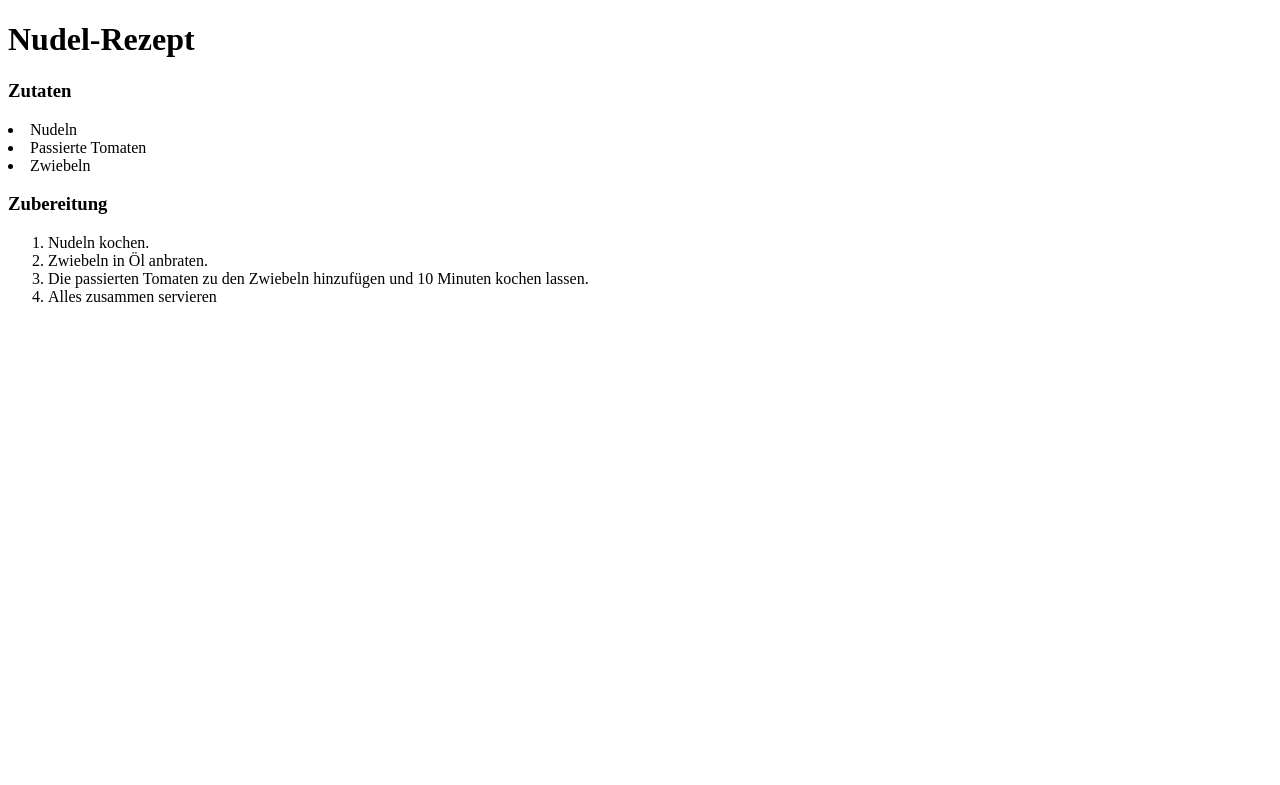
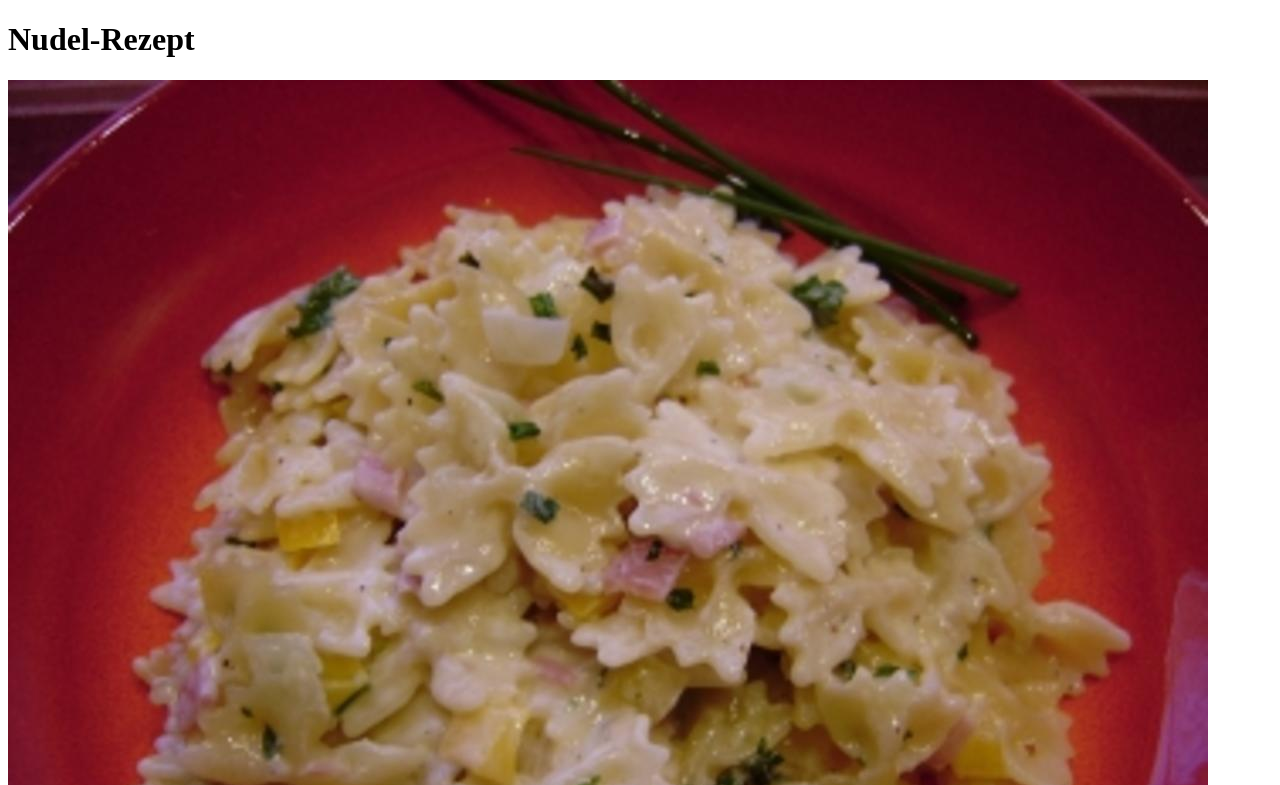
Before and after one commit to qwert330/Rezepte, a plain HTML site: page pages/nudeln.html in a window 1280 px wide. Shown: the top 785 px of the page. Drawn offline with Linux system fonts and the light colour scheme.

Commit message:
Add pictures

```diff
--- a/pages/nudeln.html
+++ b/pages/nudeln.html
@@ -8,6 +8,7 @@
 </head>
 <body>
     <h1>Nudel-Rezept</h1>
+    <img src="../pictures/nudelgericht.jpg">
     <p>
         <h3>Zutaten</h3>
         <li>Nudeln</li>
```
Also changed, not shown: pages/reispfanne.html (+1 -0 lines), pictures/nudelgericht.jpg (added), pictures/pizza.jpg (added), pictures/reisgericht.jpg (added).
